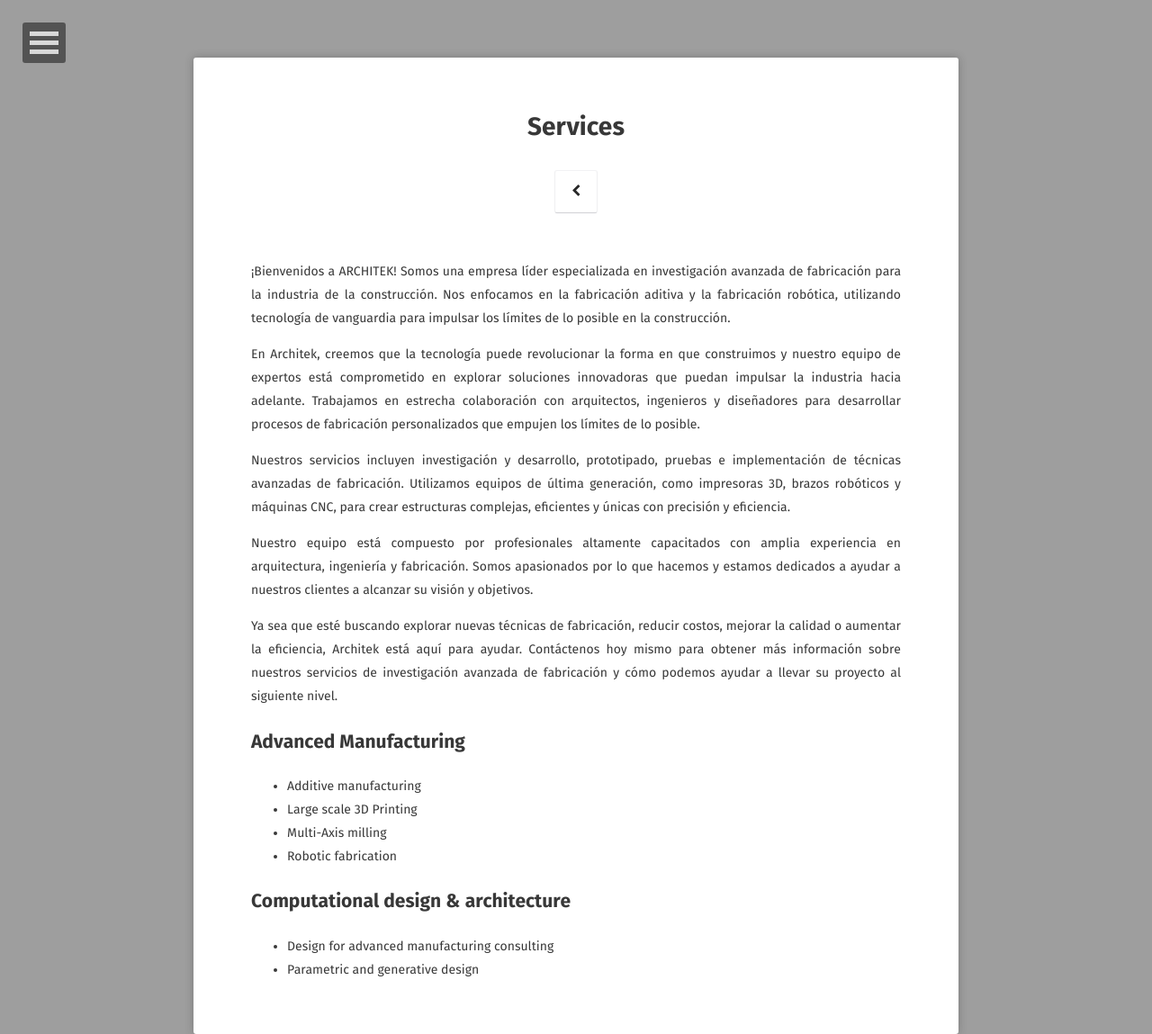
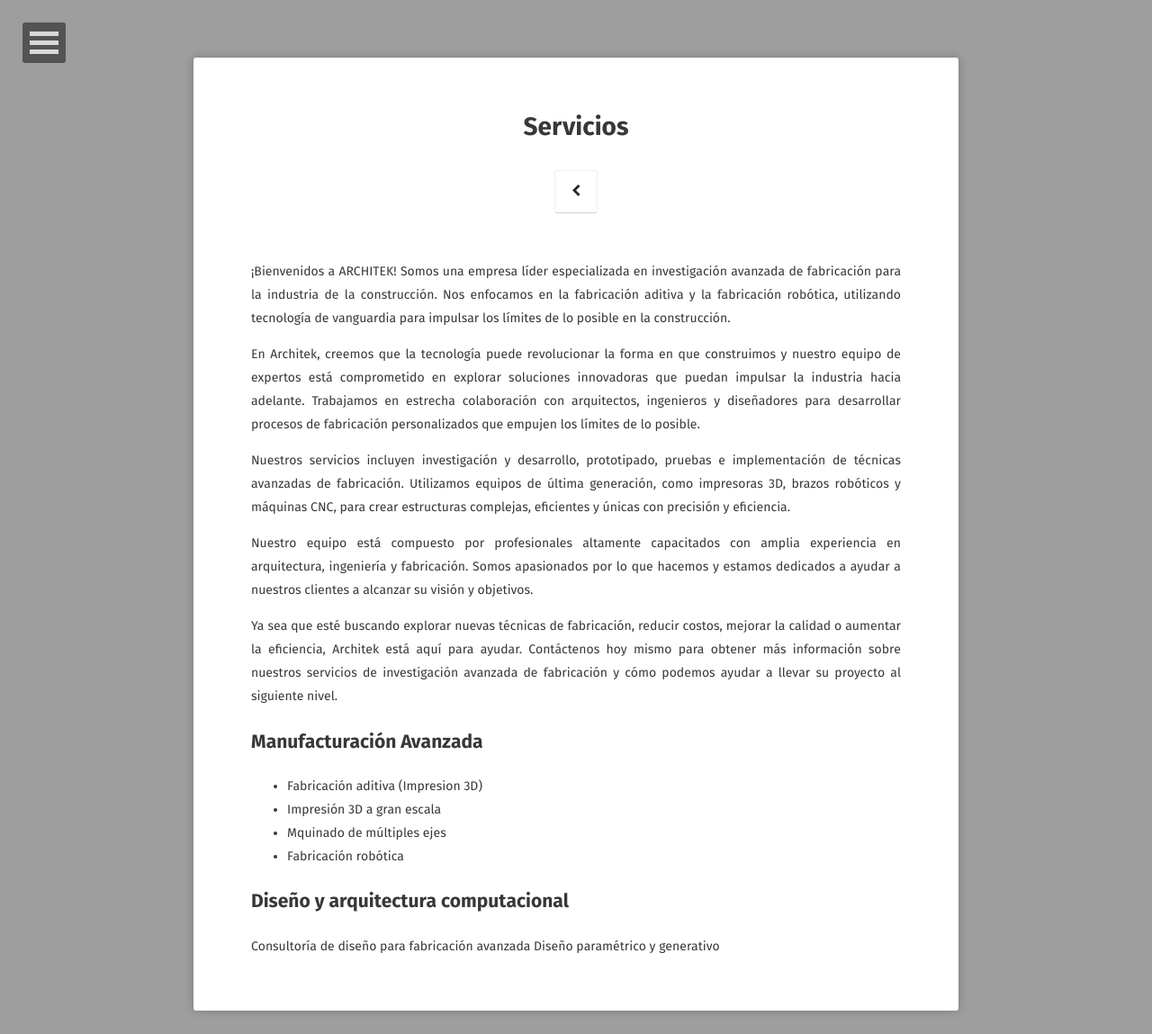
Before and after one commit to luigipacheco/architek, a Jekyll site: the page built from services/index.md, in a window 1280 px wide. Shown: the whole page at 90% size. Built offline with Jekyll 4.4.1, drawn with Linux system fonts in a browser that asks for light colours; some web fonts are replaced; after the commit the page ends 1123 px from its top, so only the background shows below that.

Commit message:
Update index.md

```diff
--- a/services/index.md
+++ b/services/index.md
@@ -1,6 +1,6 @@
 ---
 layout: page
-title: Services
+title: Servicios
 tags: [services]
 date: 2020-03-21
 comments: false
@@ -16,14 +16,14 @@ Nuestro equipo está compuesto por profesionales altamente capacitados con ampli
 
 Ya sea que esté buscando explorar nuevas técnicas de fabricación, reducir costos, mejorar la calidad o aumentar la eficiencia, Architek está aquí para ayudar. Contáctenos hoy mismo para obtener más información sobre nuestros servicios de investigación avanzada de fabricación y cómo podemos ayudar a llevar su proyecto al siguiente nivel.
 
-## Advanced Manufacturing
+## Manufacturación Avanzada
 
-  - Additive manufacturing
-  - Large scale 3D Printing
-  - Multi-Axis milling
-  - Robotic fabrication
+- Fabricación aditiva (Impresion 3D)
+- Impresión 3D a gran escala
+- Mquinado de múltiples ejes
+- Fabricación robótica
 
-## Computational  design & architecture
+## Diseño y arquitectura computacional
 
-  - Design for advanced manufacturing consulting
-  - Parametric and generative design
+Consultoría de diseño para fabricación avanzada
+Diseño paramétrico y generativo
```
